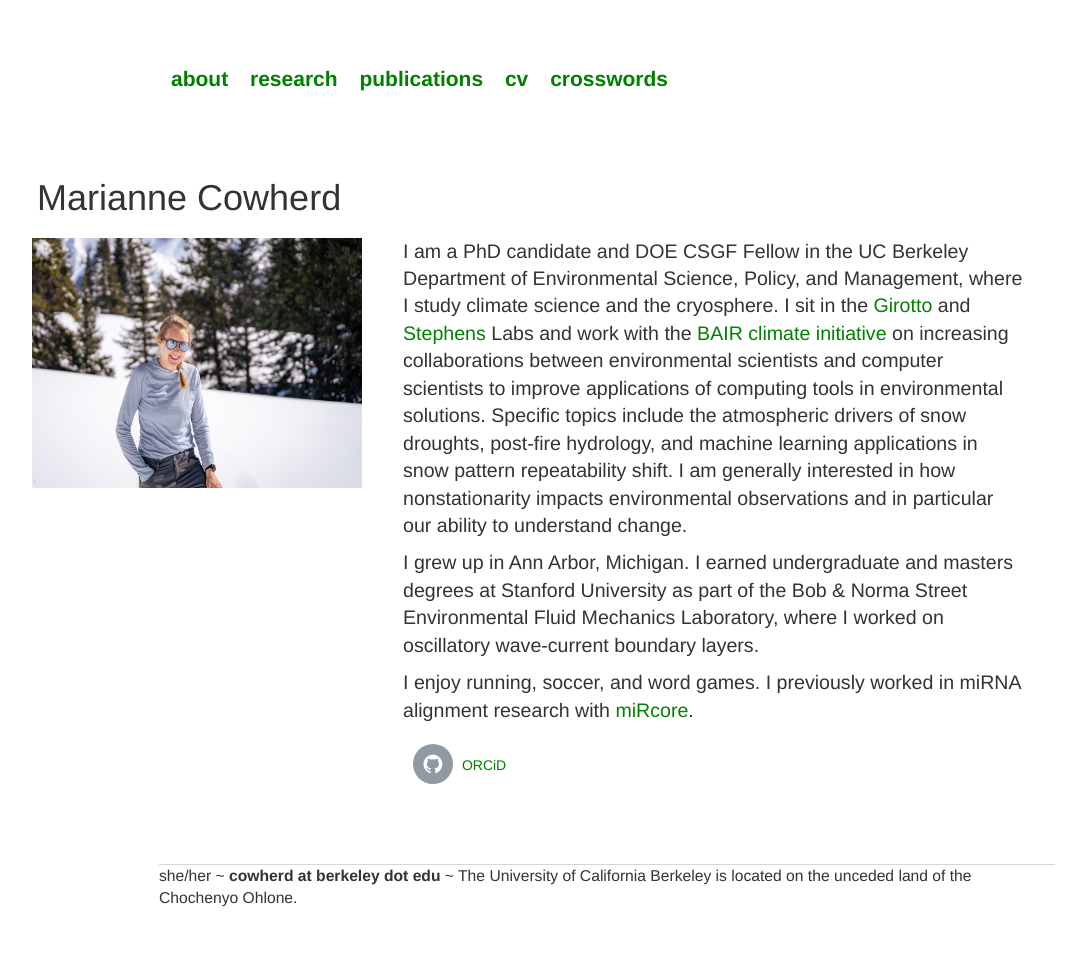
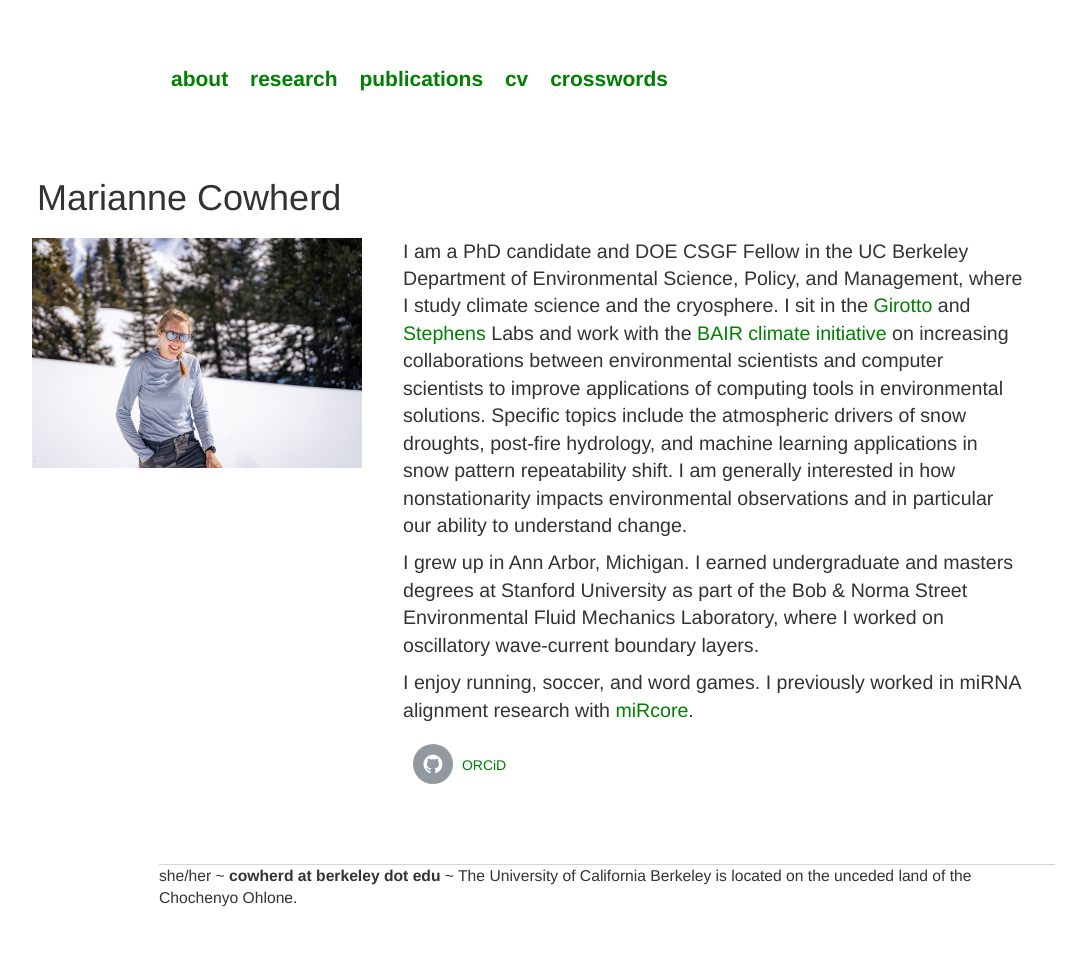
Before and after one commit to mariannecowherd/mariannecowherd.github.io, a Jekyll site: the page built from index.html, in a window 1280 px wide. Shown: the whole page, without its empty margins (33-1119 px from the left). Built offline with Jekyll 4.4.1, drawn with Linux system fonts in a browser that asks for light colours; nearby versions of some CDN libraries.

Commit message:
Update index.html

```diff
--- a/index.html
+++ b/index.html
@@ -51,7 +51,7 @@
 <h1>Marianne Cowherd</h1>
 <div class="row">
   <div class="column left">
-		<img src="/images/IMG_2894.JPG" width="330" height = "250" alt="photograph of Marianne in the snow"/>
+		<img src="/images/IMG_2894.JPG" width="330" height = "230" alt="photograph of Marianne in the snow"/>
 	</div>
   <div class="column right">
 		<p> I am a PhD candidate and DOE CSGF Fellow in the UC Berkeley Department of Environmental Science,
```
